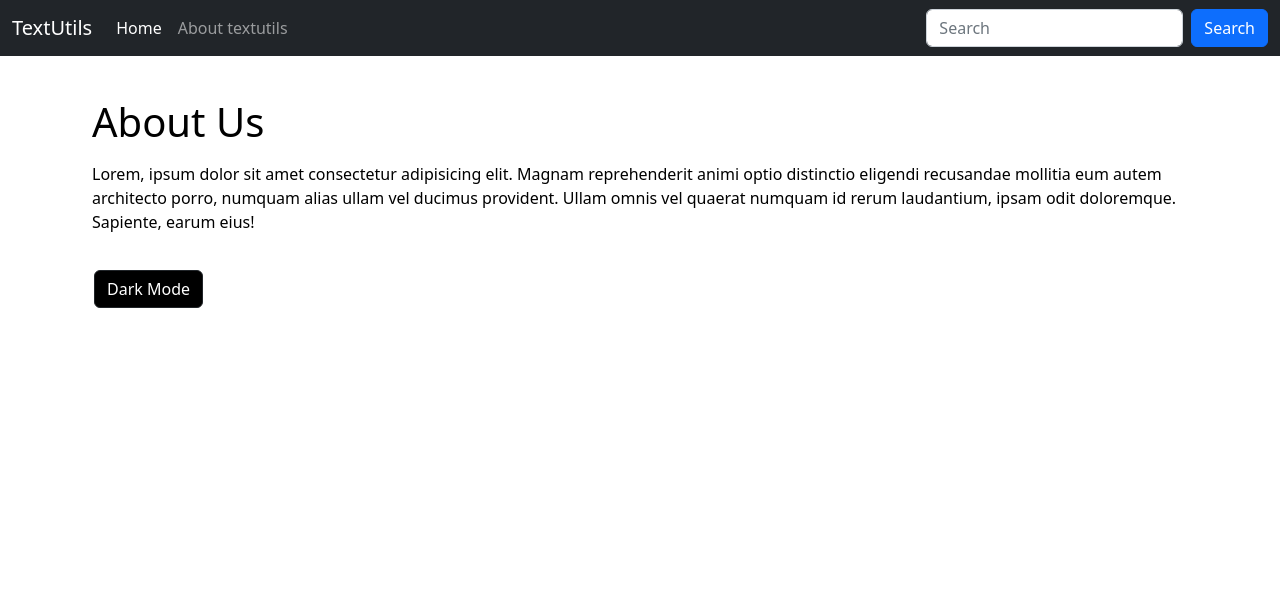
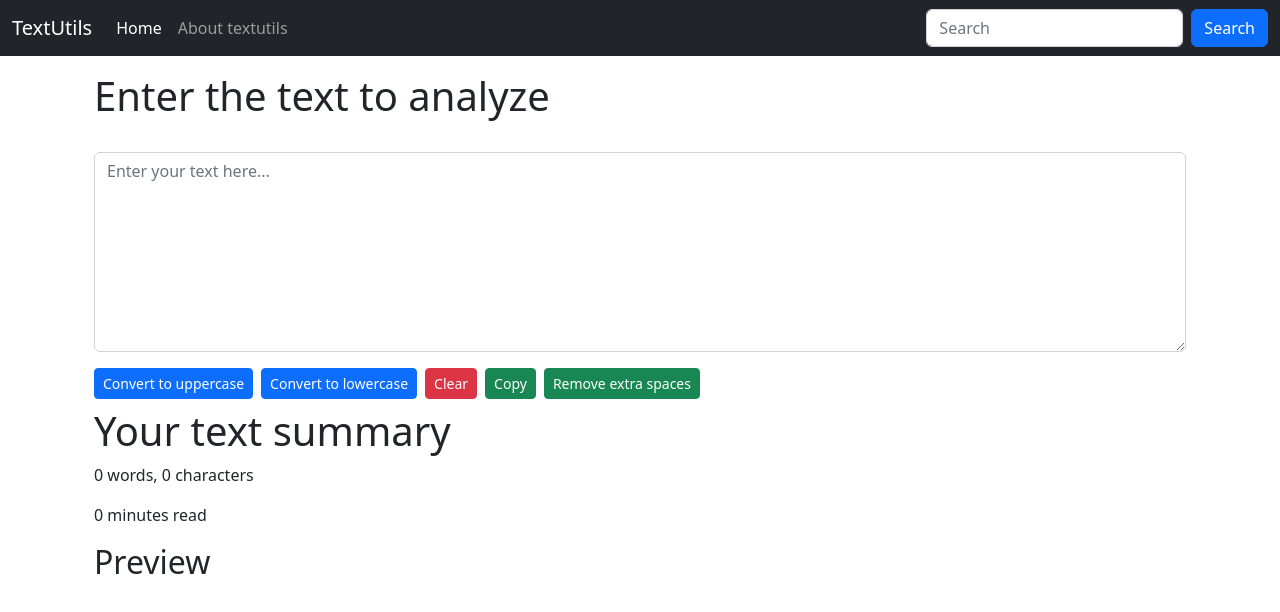
Before and after one commit to arunabha-mandal-1/textutils-react, a React (Create React App) app: page / in a window 1280 px wide. Shown: the top 612 px of the page. Built offline with nearby package versions, Linux system fonts and the light colour scheme.

Commit message:
ex 1 sol

```diff
--- a/package.json
+++ b/package.json
@@ -6,6 +6,7 @@
     "@testing-library/jest-dom": "^5.16.4",
     "@testing-library/react": "^13.3.0",
     "@testing-library/user-event": "^13.5.0",
+    "clipboard": "^2.0.11",
     "react": "^18.1.0",
     "react-dom": "^18.1.0",
     "react-scripts": "5.0.1",
--- a/src/App.js
+++ b/src/App.js
@@ -1,7 +1,7 @@
 import "./App.css";
-import About from "./components/About";
+// import About from "./components/About";
 import Navbar from "./components/Navbar";
-// import TextForm from "./components/TextForm";
+import TextForm from "./components/TextForm";
 
 function App() {
   return (
@@ -9,13 +9,13 @@
     <>
       <Navbar title="TextUtils" aboutText="About textutils" />
       {/* <Navbar/> */}
+      <div className="container my-3">
+        <TextForm heading = "Enter the text to analyze"/>
+      </div>
+
       {/* <div className="container my-3">
-        <TextForm heading = "Enter the text to analyze"/>
+        <About/>
       </div> */}
-
-      <div className="container my-3">
-        <About/>
-      </div>
     </>
   );
 }
--- a/src/components/TextForm.js
+++ b/src/components/TextForm.js
@@ -9,6 +9,7 @@
         setText(event.target.value);
     };
     const handleUpClick = () => {
+        // console.log("Uppercase!");
         setText(text.toUpperCase());
     };
     const handleLowClick = () => {
@@ -17,6 +18,18 @@
     const handleClearClick = () => {
         setText("");
     };
+    async function handleCopy() {
+        try {
+            await navigator.clipboard.writeText(text); // is not working on phone
+            // console.log('copied to clipboard');
+        } catch (err) {
+            console.error('Failed to copy: ', err);
+        }
+    }
+    const handleExtraSpaces = () =>{
+        let newText = text.split(/[ ]+/);
+        setText(newText.join(" "));
+    }
     const countWords = (string) => {
         let temp = string.trim().split(" ");
         return temp.filter((word) => word !== "").length;
@@ -45,6 +58,12 @@
                 <button className="btn btn-sm btn-danger my-2 ms-2" onClick={handleClearClick}>
                     Clear
                 </button>
+                <button className="btn btn-sm btn-success my-2 ms-2" onClick={handleCopy}>
+                    Copy
+                </button>
+                <button className="btn btn-sm btn-success my-2 ms-2" onClick={handleExtraSpaces}>
+                    Remove extra spaces
+                </button>
             </div>
             <div className="container">
                 <h1>Your text summary</h1>
```
Also changed, not shown: 1 other file (tests, documents, lock files or other folders).
